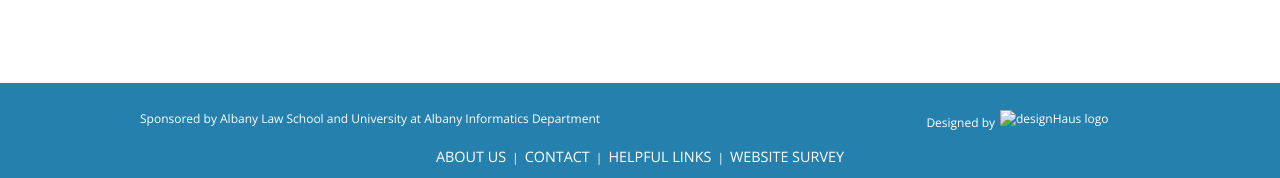
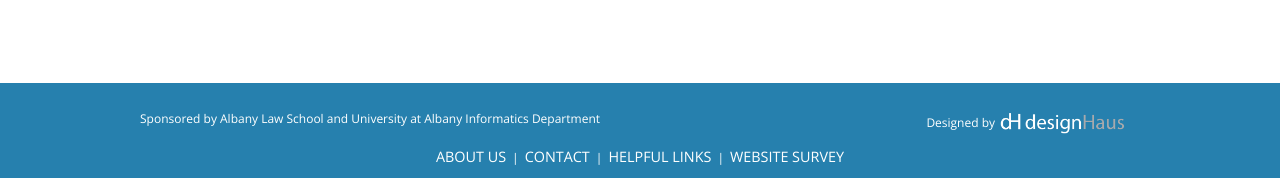
Before and after one commit to RRamsland/Tenant-Rights, a Jekyll site: the page built from index.html, in a window 1280 px wide and 1180 px high. Shown: the part 999-1177 px from the top of the window. Built offline with Jekyll 4.4.1, drawn with Linux system fonts in a browser that asks for light colours.

Commit message:
Fixed Link

```diff
--- a/_includes/footer.html
+++ b/_includes/footer.html
@@ -1,7 +1,7 @@
 <footer class="site-footer cf" role="contentinfo">
         <div class="container">
          <p class="sponsored1"> Sponsored by <a href="http://www.albanylaw.edu/glc" class="sponsored" target="_blank">Albany Law School</a> and <a href="http://www.albany.edu/informatics/" class="sponsored" target="_blank">University at Albany Informatics Department</a> </p>
-			<div class="DHcenter"> <p> Designed by </p> <img src="/team6/images/designHausLogo14.png" alt="designHaus logo" /></div>
+			<div class="DHcenter"> <p> Designed by </p> <img src="/Tenant-Rights/images/designHausLogo14.png" alt="designHaus logo" /></div>
 			<nav class="bottom-nav">
 				<a class="bottom-link" href="{{ site.url}}/about-us">ABOUT US</a> |
 				<a class="bottom-link" href="{{ site.url}}/contact">CONTACT</a> |
```
